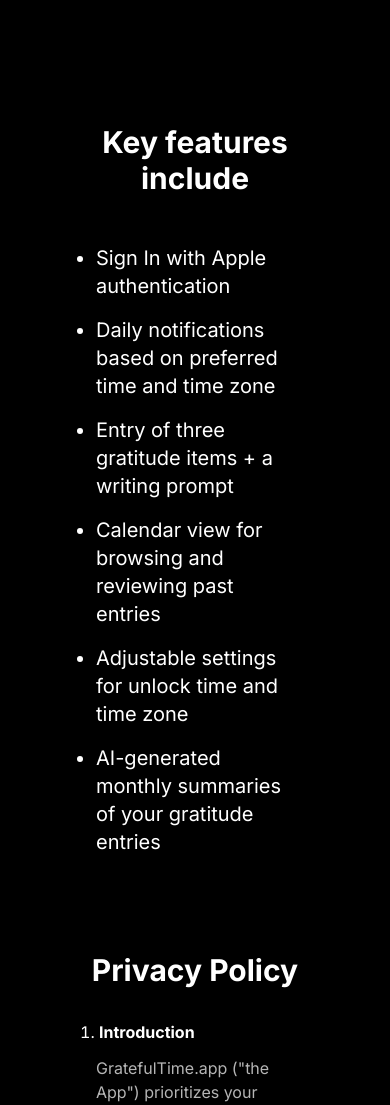
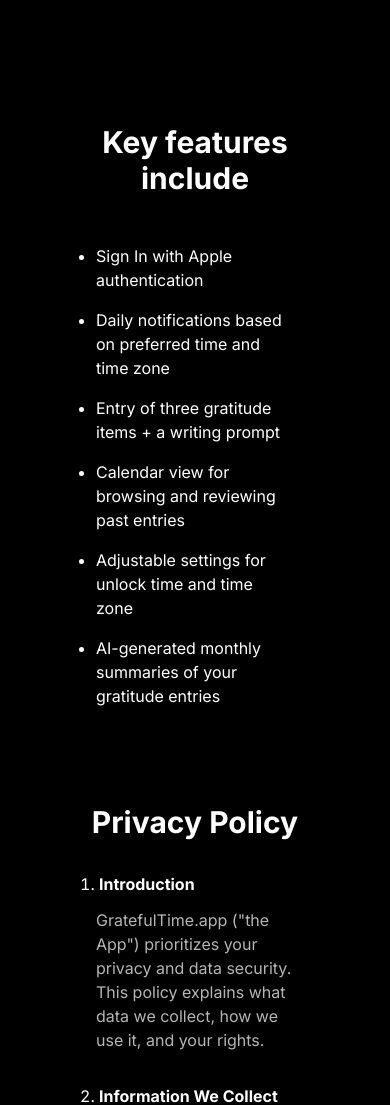
Before and after one commit to eesazahed/gratefultime-backend, a Flask app: page / in a window 390 px wide. Shown: the part 2410-3515 px from the top of the page. Run offline with Flask 3, Linux system fonts and the light colour scheme; parts of the project's set-up code (start-up, migrations or seed data) failed here and were passed over.

Commit message:
text size smaller

```diff
--- a/app/templates/index.html
+++ b/app/templates/index.html
@@ -120,7 +120,7 @@
         <p class="text-3xl md:text-4xl text-center font-bold py-8">
           Key features include
         </p>
-        <ul class="mt-4 mb-16 list-disc text-xl">
+        <ul class="mt-4 mb-16 list-disc text-base md:text-xl">
           <li class="m-4">Sign In with Apple authentication</li>
           <li class="m-4">
             Daily notifications based on preferred time and time zone
```
